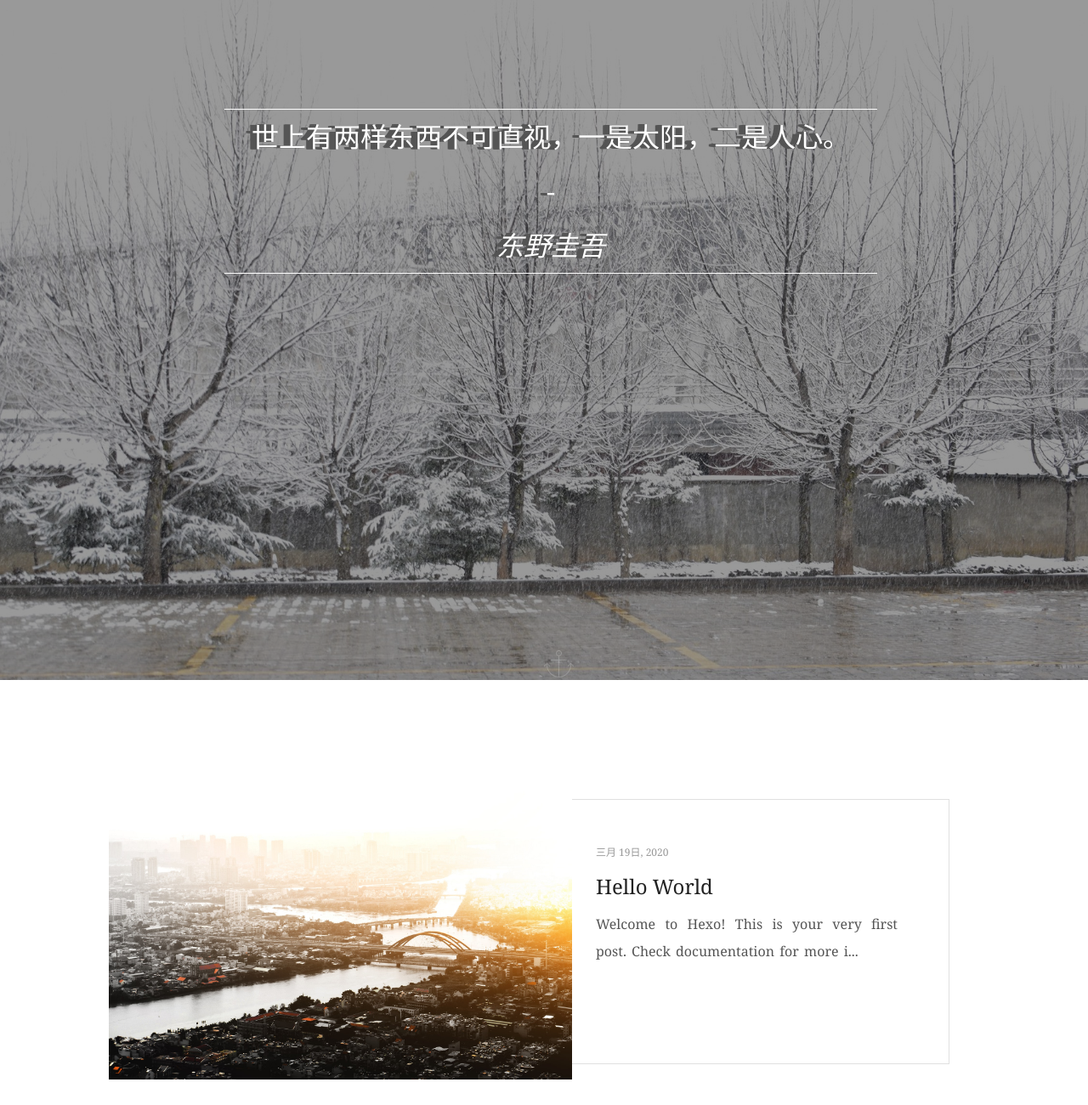
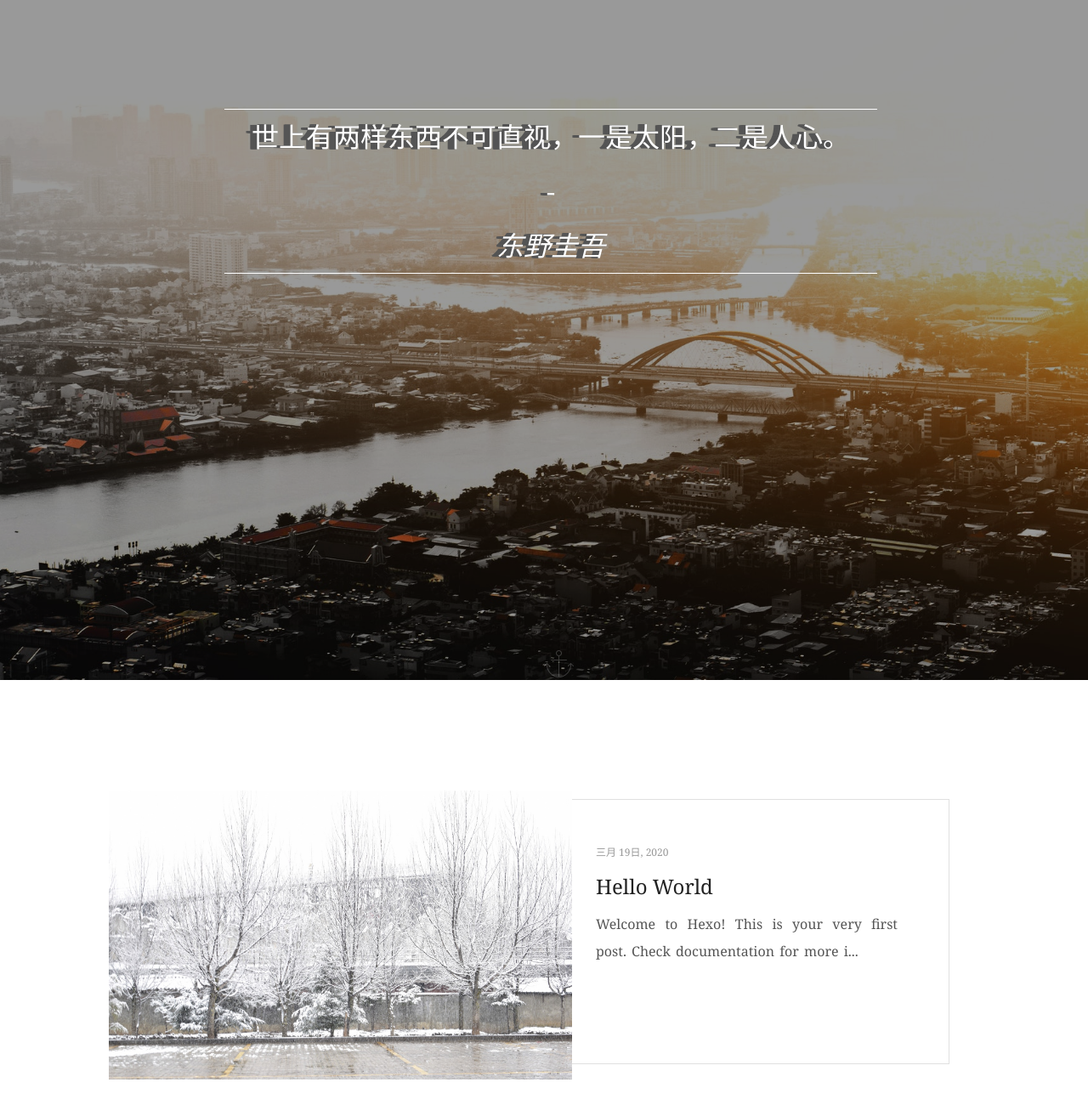
Before and after one commit to TONGQIANER/TONGQIANER.github.io, a plain HTML site: page index.html in a window 1280 px wide. Shown: the top 1300 px of the page at 85% size. Drawn offline with Linux system fonts and the light colour scheme; files whose address does not match are found by name.

Commit message:
Site updated: 2020-03-20 00:10:54

```diff
--- a/index.html
+++ b/index.html
@@ -35,7 +35,7 @@
 <script>
     const CONFIG_BGIMAGE = {
       mode: 'normal',
-      normalSrc: '/img/header-bg.jpg',
+      normalSrc: '/img/cart_cover.jpg',
       randomYouMax: 110,
       randomYouSrc: 'https://sariay.github.io/Random-img/',
 	  randomOtherSrc: 'https://api.berryapi.net/?service=App.Bing.Images&day=-0',
@@ -227,7 +227,7 @@
 			<div class="post" id="post">
 				<a class="post-cover" href="/2020/03/19/hello-world/" title=" Hello World " target="_blank">
 
-					<img class="lazy" src="/img/lazy.gif" data-src="/img/cart_cover.jpg"/>
+					<img class="lazy" src="/img/lazy.gif" data-src="/img/header-bg.jpg"/>
 				</a>
 
 				<div class="post-text">
```
Also changed, not shown: 2020/03/19/hello-world/index.html (+2 -2 lines), archives/2020/03/index.html (+1 -1 lines), archives/2020/index.html (+1 -1 lines), archives/index.html (+1 -1 lines).
